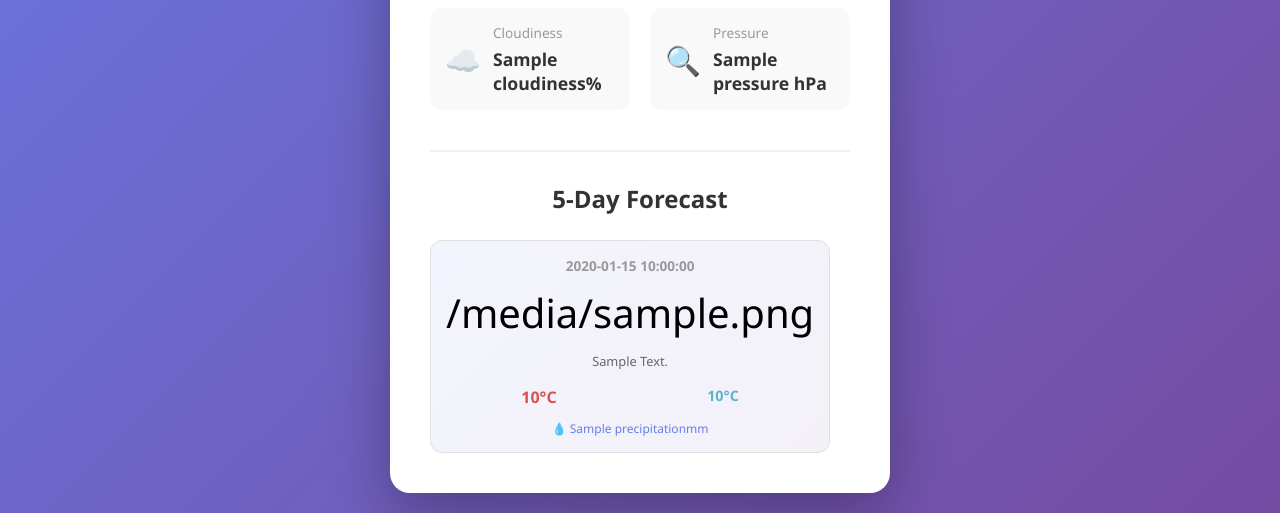
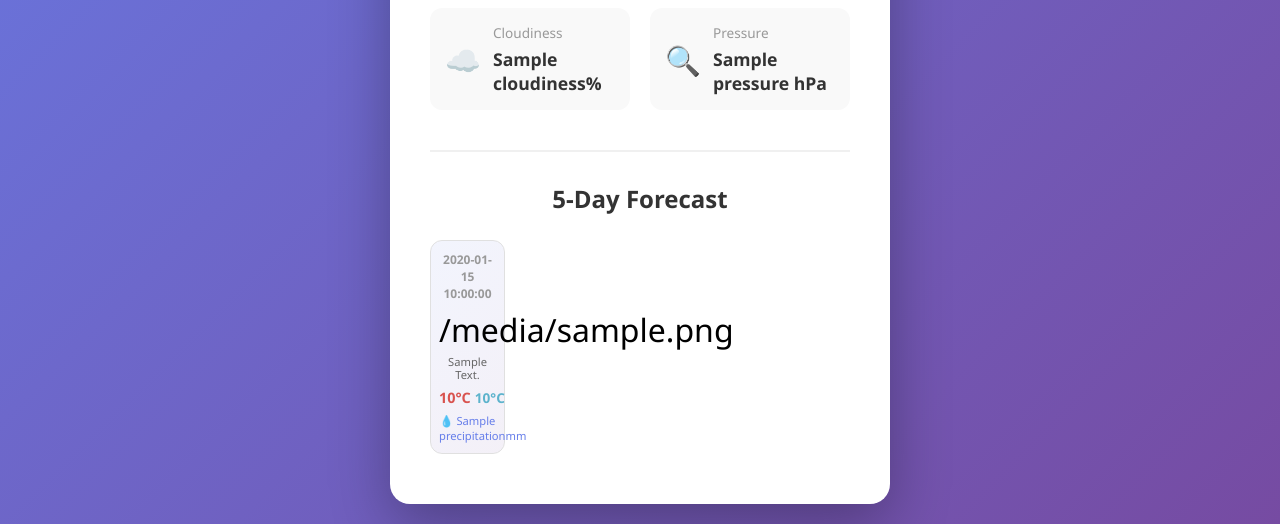
Before and after one commit to gpconroy/flaskapp, a Flask app: template templates/weather.html in a window 1280 px wide. Shown: the part 626-1150 px from the top of the page. Run offline with Flask 3, Linux system fonts and the light colour scheme; the template is opened without the code that fills it: most values are stand-ins (such as "Sample title", 1, 10 or a date in 2020).

Commit message:
Fix 5-day forecast layout overflow issue
Reduced forecast card padding and font sizes to fit better within the
500px max-width container. Added minmax to grid-template-columns to
ensure cards maintain minimum width. Added overflow-x: auto for
horizontal scrolling if needed.

Fixes issue #5

Co-Authored-By: Claude Sonnet 4.5 <noreply@anthropic.com>

```diff
--- a/static/styles.css
+++ b/static/styles.css
@@ -210,17 +210,20 @@ h1 {
 
 .forecast-grid {
     display: grid;
-    grid-template-columns: repeat(5, 1fr);
+    grid-template-columns: repeat(5, minmax(75px, 1fr));
     gap: 12px;
+    overflow-x: auto;
+    padding-bottom: 10px;
 }
 
 .forecast-card {
     background: linear-gradient(135deg, #667eea15 0%, #764ba215 100%);
     border: 1px solid #e0e0e0;
     border-radius: 12px;
-    padding: 15px;
+    padding: 10px 8px;
     text-align: center;
     transition: transform 0.2s ease, box-shadow 0.2s ease;
+    min-width: 75px;
 }
 
 .forecast-card:hover {
@@ -229,49 +232,51 @@ h1 {
 }
 
 .forecast-date {
-    font-size: 0.85em;
+    font-size: 0.75em;
     color: #999;
-    margin-bottom: 10px;
+    margin-bottom: 6px;
     font-weight: 600;
 }
 
 .forecast-icon {
-    font-size: 2.5em;
-    margin: 8px 0;
+    font-size: 2em;
+    margin: 4px 0;
 }
 
 .forecast-description {
-    font-size: 0.8em;
+    font-size: 0.7em;
     color: #666;
-    margin-bottom: 10px;
+    margin-bottom: 6px;
     text-transform: capitalize;
-    min-height: 2em;
+    min-height: 1.8em;
     display: flex;
     align-items: center;
     justify-content: center;
+    line-height: 1.2;
 }
 
 .forecast-temps {
     display: flex;
     justify-content: space-around;
-    margin: 12px 0;
+    margin: 6px 0;
     font-weight: 600;
+    gap: 4px;
 }
 
 .temp-max {
     color: #d9534f;
-    font-size: 1em;
+    font-size: 0.9em;
 }
 
 .temp-min {
     color: #5cb3cc;
-    font-size: 0.9em;
+    font-size: 0.85em;
 }
 
 .forecast-precip {
-    font-size: 0.75em;
+    font-size: 0.7em;
     color: #667eea;
-    margin-top: 8px;
+    margin-top: 6px;
 }
 
 <<<<<<< HEAD
```
